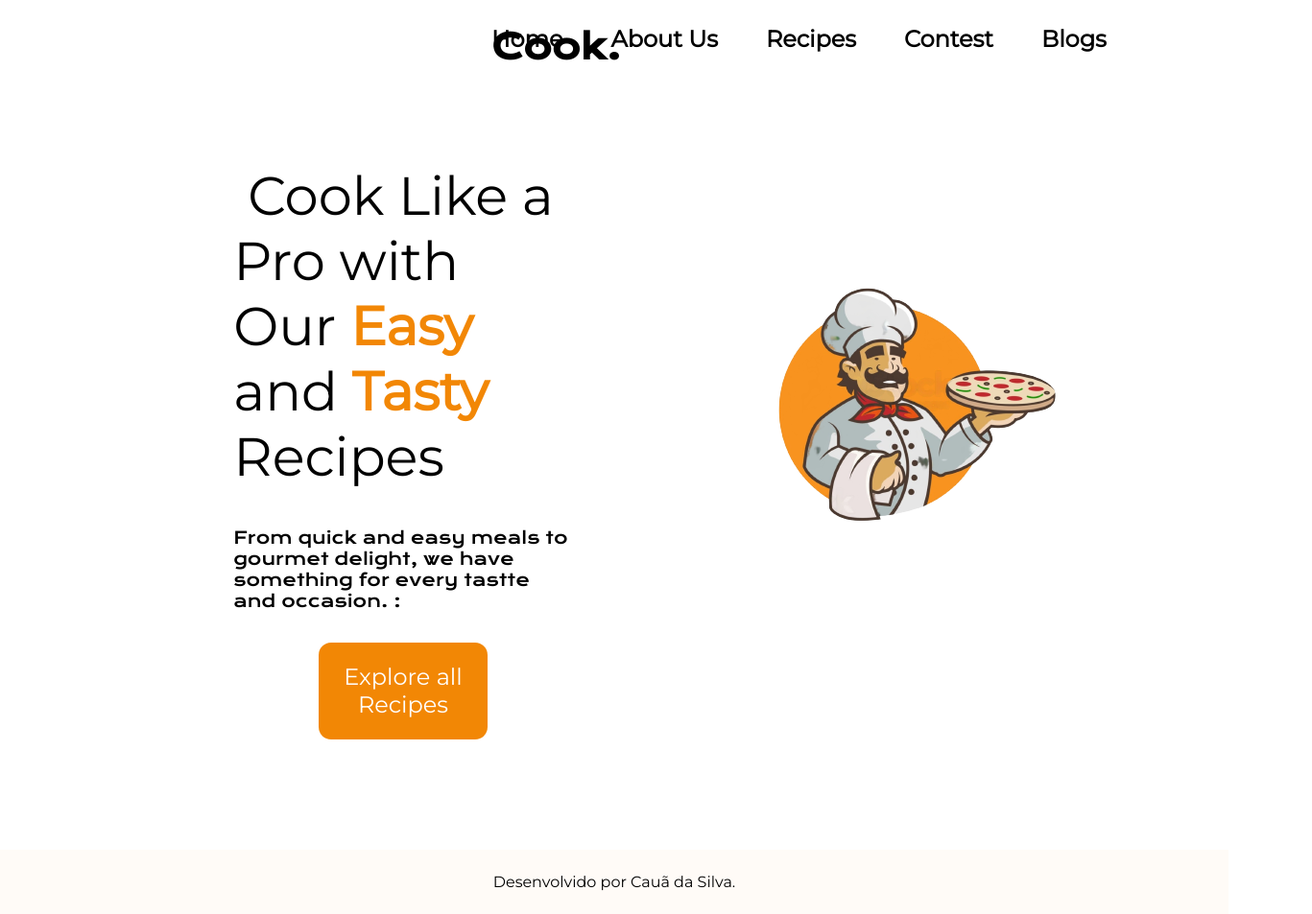
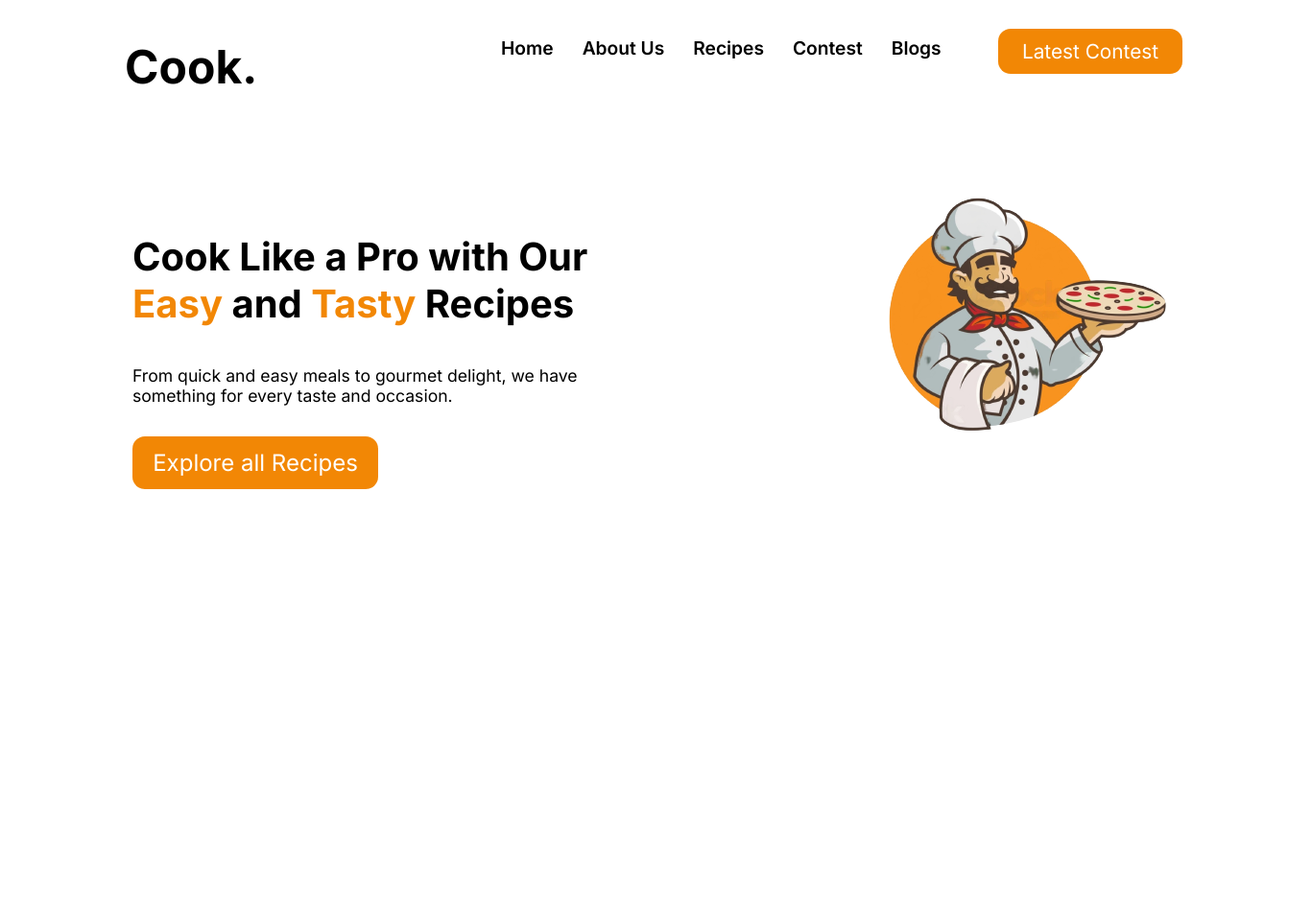
Before and after one commit to Caua90210/Figma, a plain HTML site: page index.html in a window 1280 px wide. Shown: the whole page at 96% size, 1367 px wide, since content can reach past the window. After the commit the page ends 800 px from the top, so only its background shows below. Drawn offline with nearby package versions, Linux system fonts and the light colour scheme.

Commit message:
Add files via upload

```diff
--- a/estilos/style.css
+++ b/estilos/style.css
@@ -26,7 +26,7 @@ body{
     display: flex;
     align-items: center;
     justify-content: space-between;
-    margin: 9% 19%;
+    margin: 5% 10%;
     gap:40px;
 
 }
@@ -35,31 +35,39 @@ body{
     display: flex;
     flex-direction: column;
     gap: 40px;
+    padding-left: 10px;
+
 
 }
 .apresentacao__conteudo__titulo{
-    font-size: 2.25rem;
-    font-family: var(--fonte-principal);
-    padding-top: ;
+    font-size: 3.00rem;
+    font-family: 'Inter', sans-serif;
     position: absolute;
+    left: 130px;
+    top: 40px;
+
+
+
 }
 .cabecalho__menu{
     display: flex;
-    gap: 50px;
+    gap: 30px;
     font-size: 32px;
+    padding-left: 10px;
 
 }
 .cabecalho{
-    padding: 2% 0% 0% 40% ;
+    padding: 3% 0% 0% 40% ;
 
 }
 .cabecalho__menu__link{
-    font-family: var(--fonte-secundaria);
+    font-family: 'Inter', sans-serif;
     font-weight: 600;
-    font-size: 1.5rem;
+    font-size: 1.2rem;
     text-decoration: none;
     color: var(--cor-secundaria);
     text-decoration: none;
+
 }
 
 
@@ -67,18 +75,19 @@ body{
     margin: 15px;
 }
 .apresentacao__conteudo__texto{
-    font-family: var(--fonte-secundaria);
-    font-size: 3.5rem;
+    font-family: 'Inter', sans-serif;
+    font-size: 2.5rem;
+    font-weight: 700;
 }
 .apresentacao__links{
     display: flex;
     justify-content: space-between;
     flex-direction: column;
-    align-items: center;
+
     gap: 32px;
 }
 .apresentacao__links__subtitulo{
-    font-family: 'Krona One', sans-serif;
+    font-family: 'Inter', sans-serif;
     font-weight: 400;
     font-size: 1.1rem;
 }
@@ -90,12 +99,12 @@ body{
     text-decoration: none;
     font-size: 1.5rem;
     background-color: #F28705;
-    padding: 21.5px 0;
+    padding: 13px 0;
     color: white;
-    font-family: var(--fonte-secundaria);
+    font-family: 'Inter', sans-serif;
     display: flex;
     justify-content: center;
-    gap: 13px;
+    gap: 10px;
     transition: transform .3s linear;
 
 }
@@ -130,25 +139,28 @@ strong{
     color:#F28705  ;
 }
 .rodape{
-     background-color: #FFFBF7;
+
      color: black;
      text-align: center;
      padding: 24px;
      font-family: var(--fonte-secundaria);
 
 }
-@media (max-width: 1200px){
-    .apresentacao{
-        flex-direction: column-reverse;
-        padding: 9%;
-    }
-    .cabecalho{
-        padding: 10%;
-    }
-    .cabecalho__menu{
-        justify-content: center;
-    }
-    .apresentacao__conteudo{
-        width: auto;
-    }
+.botao_cima{
+    width: 15%;
+    text-align: center;
+    border-radius: 13px;
+    text-decoration: none;
+    font-size: 1.3rem;
+    background-color: #F28705;
+    border: none;
+    padding: 11px 0px;
+    color: white;
+    font-family: 'Inter', sans-serif;
+    justify-content: center;
+    gap: 10px;
+    transition: transform .3s linear;
+    position: absolute;
+    left: 1040px;
+    top: 30px;
 }
--- a/index.html
+++ b/index.html
@@ -9,12 +9,15 @@
     <link rel="preconnect" href="https://fonts.googleapis.com">
     <link rel="preconnect" href="https://fonts.gstatic.com" crossorigin>
     <link href="https://fonts.googleapis.com/css2?family=Krona+One&display=swap" rel="stylesheet">
+
+    <link rel="preconnect" href="https://fonts.gstatic.com" crossorigin>
+    <link href="https://fonts.googleapis.com/css2?family=Inter:wght@100;200;300;400;500;600;700;800;900&display=swap" rel="stylesheet">
 </head>
 <body>
-    <header class="cabecalho">
     <h1 class="apresentacao__conteudo__titulo">
         Cook.
     </h1>
+    <header class="cabecalho">
         <nav class="cabecalho__menu">
             <a class="cabecalho__menu__link" href="#">Home</a>
             <a class="cabecalho__menu__link" href="#">About Us</a>
@@ -25,27 +28,22 @@
     </header>
     <main class="apresentacao">
         <section class="apresentacao__conteudo">
-
-
-
-            <p class="apresentacao__conteudo__texto"> <span class="espaco">Cook Like a Pro with Our <strong>Easy</strong> and <strong>Tasty</strong> Recipes
-            </p>
+            <p class="apresentacao__conteudo__texto"> Cook Like a Pro with Our <strong>Easy</strong> and <strong>Tasty</strong> Recipes</p>
             <div class="apresentacao__links">
-                    <h2 class="apresentacao__links__subtitulo">From quick and easy meals to gourmet delight, we have something for every tastte and occasion.   :</h2>
-
+                <h2 class="apresentacao__links__subtitulo">From quick and easy meals to gourmet delight, we have something for every taste and occasion.</h2>
                 <a class="apresentacao__links__navegacao" href="#">
-
                     Explore all Recipes
-
                 </a>
             </div>
         </section>
-            <div class= "image">
+        <div class="image">
             <img src="./img/istockphoto-1056475416-2048x2048-transformed-removebg-preview.png" alt="">
         </div>
+        <button class="botao_cima">
+            Latest Contest
+        </button>
     </main>
     <footer class="rodape">
-        Desenvolvido por Cauã da Silva.
     </footer>
 </body>
 </html>
```
Lines whose indentation alone changed are shown as unchanged.
